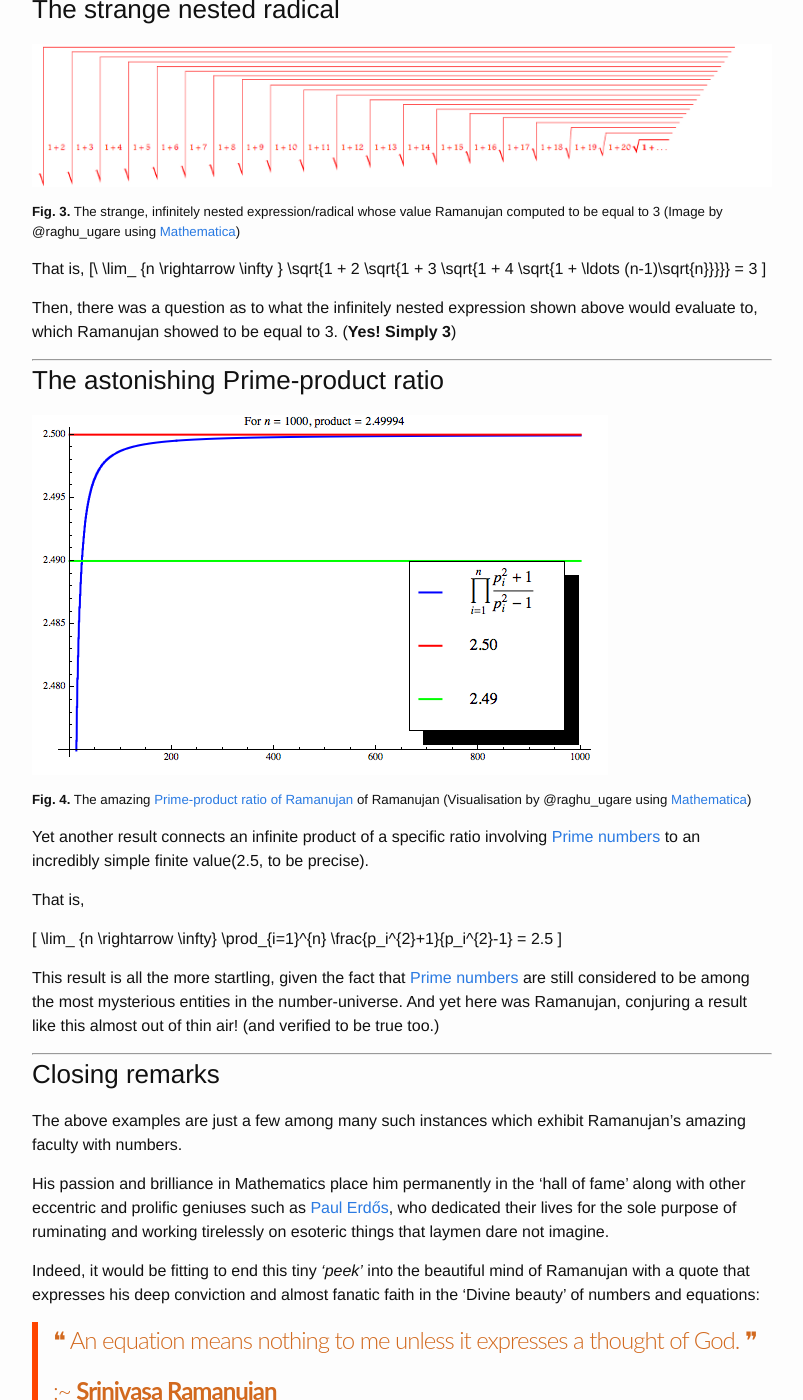
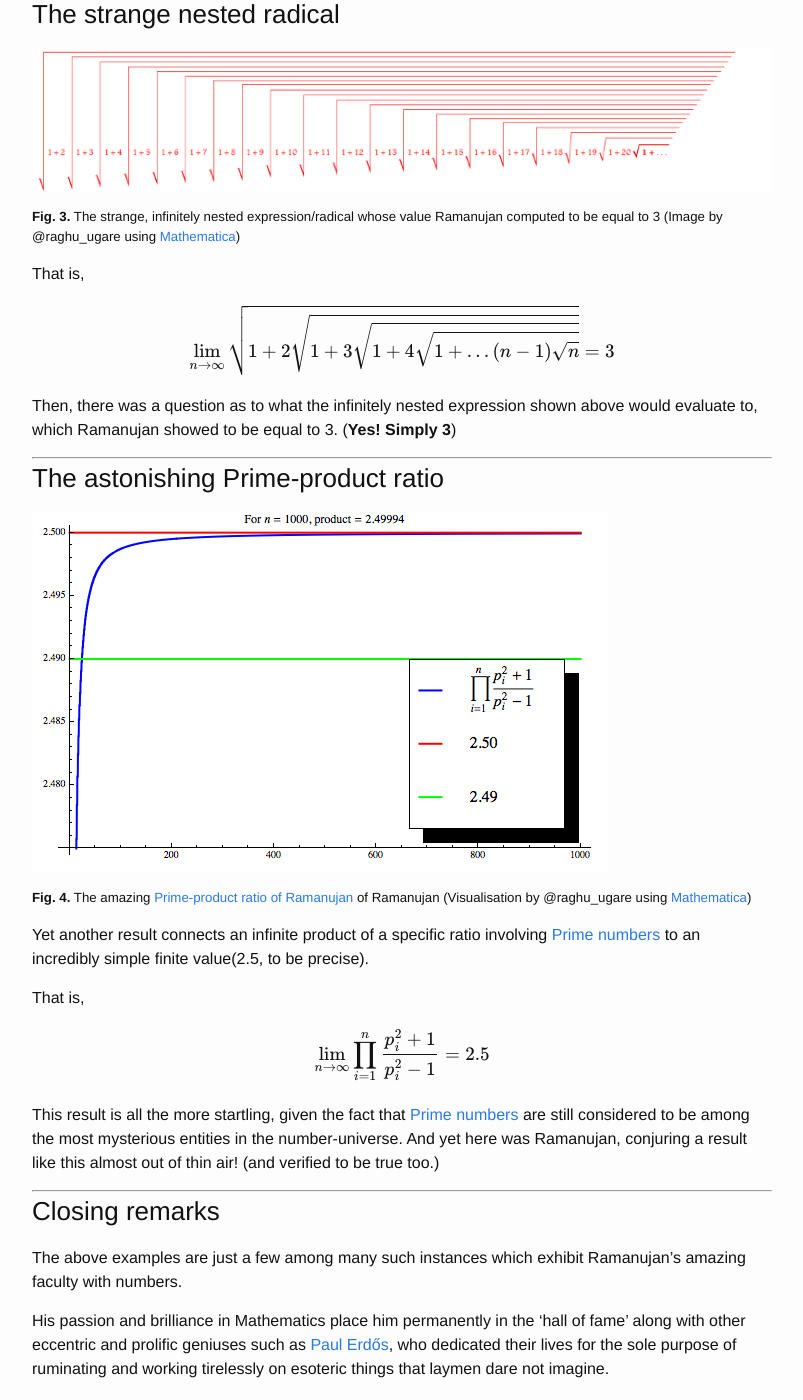
Before and after one commit to raghuugare/raghuugare.bkup, a Jekyll site: the page built from _posts/2015-01-15-genius-of-ramanujan.markdown, in a window 1280 px wide and 1400 px high, scrolled down 1306 px. Shown: the whole window, without its empty margins (238-1041 px from the left). Built offline with Jekyll 4.4.1, drawn with Linux system fonts in a browser that asks for light colours; formulas are drawn with MathJax 3; some of the changed text lies outside the part shown.

```diff
--- a/_posts/2015-01-15-genius-of-ramanujan.markdown
+++ b/_posts/2015-01-15-genius-of-ramanujan.markdown
@@ -38,7 +38,7 @@ The solution for this pair of equations is quite obvious \$ \Rightarrow (x = 9,
 
 ### The mysterious equation
 
-[\ 2^{n} - 7 = x^{2} :  n, x \in Z  \]
+\\[ 2^{n} - 7 = x^{2} :  n, x \in Z  \\]
 
 ##### **Fig. 2.** The little equation with a surprisingly small set of solutions ( `{ 3, 4, 5, 7, 15 }` )
 
@@ -53,7 +53,7 @@ There was this simple equation(see Fig. 2. above) which Ramanujan solved, provid
 ##### **Fig. 3.** The strange, infinitely nested expression/radical whose value Ramanujan computed to be equal to 3 (Image by @raghu_ugare using [Mathematica][link_Mathematica])
 
 That is,
-[\ \lim_ {n \rightarrow \infty } \sqrt{1 + 2 \sqrt{1 + 3 \sqrt{1 + 4 \sqrt{1 + \ldots  (n-1)\sqrt{n}}}}} = 3 \]
+\\[ \lim_ {n \rightarrow \infty } \sqrt{1 + 2 \sqrt{1 + 3 \sqrt{1 + 4 \sqrt{1 + \ldots  (n-1)\sqrt{n}}}}} = 3 \\]
 
 Then, there was a question as to what the infinitely nested expression shown above would evaluate to, which Ramanujan showed to be equal to 3. (**Yes! Simply 3**)
 
@@ -69,7 +69,7 @@ Yet another result connects an infinite product of a specific ratio involving [P
 
 That is,
 
-\[ \lim_ {n \rightarrow \infty} \prod_{i=1}^{n} \frac{p_i^{2}+1}{p_i^{2}-1} = 2.5 \]
+\\[ \lim_ {n \rightarrow \infty} \prod_{i=1}^{n} \frac{p_i^{2}+1}{p_i^{2}-1} = 2.5 \\]
 
 This result is all the more startling, given the fact that [Prime numbers][link_Primes] are still considered to be among the most mysterious entities in the number-universe. And yet here was Ramanujan, conjuring a result like this almost out of thin air! (and verified to be true too.)
 
```
